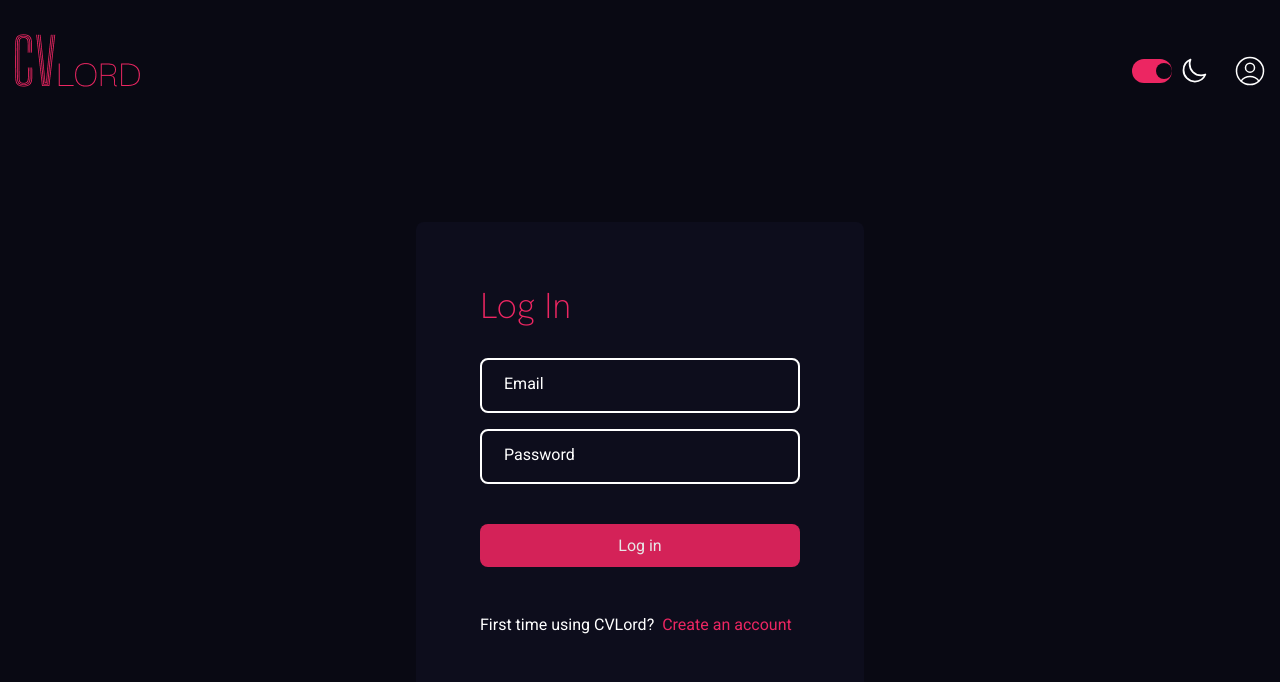
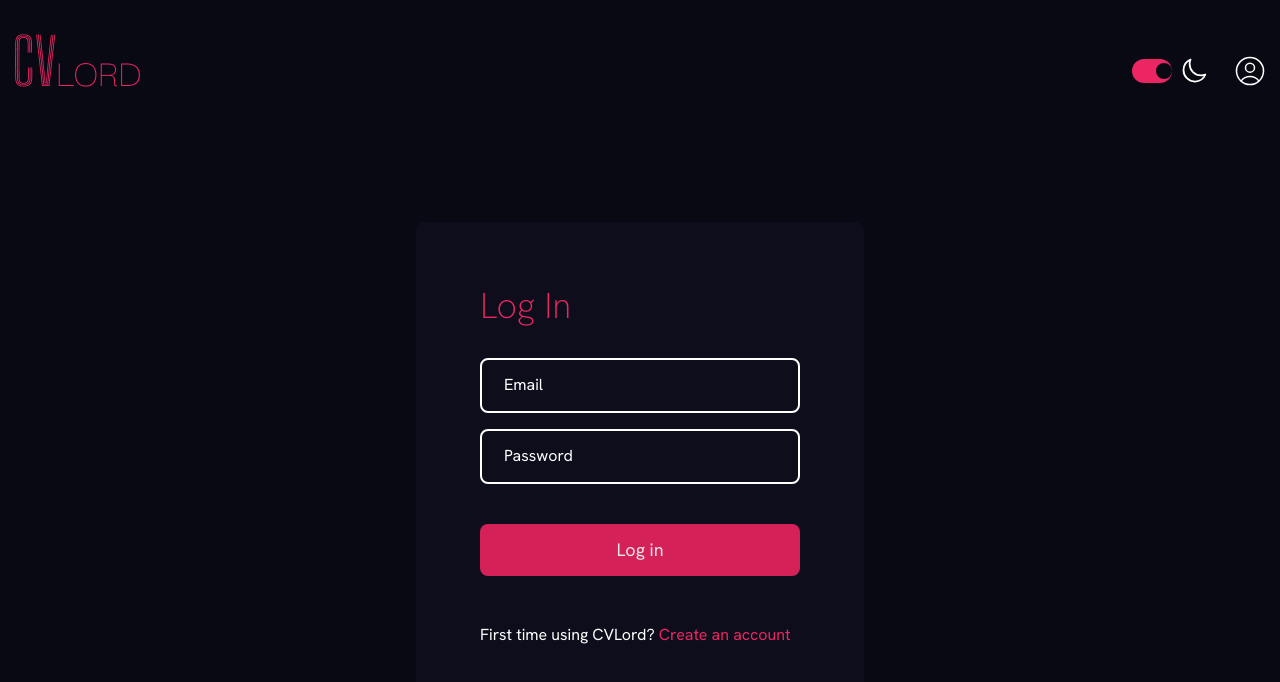
Before and after one commit to nicolasanaia/cvlord, a Next.js app: page /auth in a window 1280 px wide. Shown: the top 682 px of the page. Built offline with nearby package versions, Linux system fonts and the light colour scheme.

Commit message:
style fixes

```diff
--- a/src/pages/auth.tsx
+++ b/src/pages/auth.tsx
@@ -19,7 +19,7 @@ export default function Auth() {
                 <h2 className='text-highlightPrimary font-hanken font-extralight text-4xl mb-8'>
                     {hasAccount === 'login' ? 'Log In' : 'Sign Up'}
                 </h2>
-                <div className='flex flex-col gap-4'>
+                <div className='flex flex-col font-hanken gap-4'>
                     {hasAccount === 'register' && (
                         <Input
                         label='Name'
@@ -44,12 +44,12 @@ export default function Auth() {
                         value={password}
                     />
                 </div>
-                <button className='bg-highlightPrimary py-3 text-fontPrimary rounded-lg w-full mt-10 brightness-90 hover:brightness-100 hover:shadow-inner hover:shadow-highlightPrimary transition duration-200'>
+                <button className='bg-highlightPrimary py-3 text-fontPrimary font-hanken font-medium text-lg rounded-lg w-full mt-10 brightness-90 hover:brightness-100 hover:shadow-inner hover:shadow-highlightPrimary transition duration-200'>
                     {hasAccount === 'login' ? 'Log in' : 'Sign up'}
                 </button>
-                <p className='text-fontPrimary mt-12'>
+                <p className='text-fontPrimary font-hanken mt-12'>
                     {hasAccount === 'login' ? 'First time using CVLord? ' : 'Already have an account? '}
-                    <span onClick={toggleHasAccount} className='text-highlightPrimary ml-1 hover:underline cursor-pointer'>
+                    <span onClick={toggleHasAccount} className='text-highlightPrimary font-hanken hover:underline cursor-pointer'>
                         {hasAccount === 'login' ? 'Create an account' : 'Log in here'}
                     </span>
                 </p>
--- a/src/styles/globals.css
+++ b/src/styles/globals.css
@@ -28,8 +28,8 @@
   --backgroundPrimary: var(--purple-50);
   --backgroundSecondary: var(--purple-100);
   --fontPrimary: var(--purple-900);
-  --highlightPrimary: var(--coral-700);
-  --highlightSecondary: var(--coral-400);
+  --highlightPrimary: var(--coral-400);
+  --highlightSecondary: var(--coral-700);
 }
 
 * {
```
